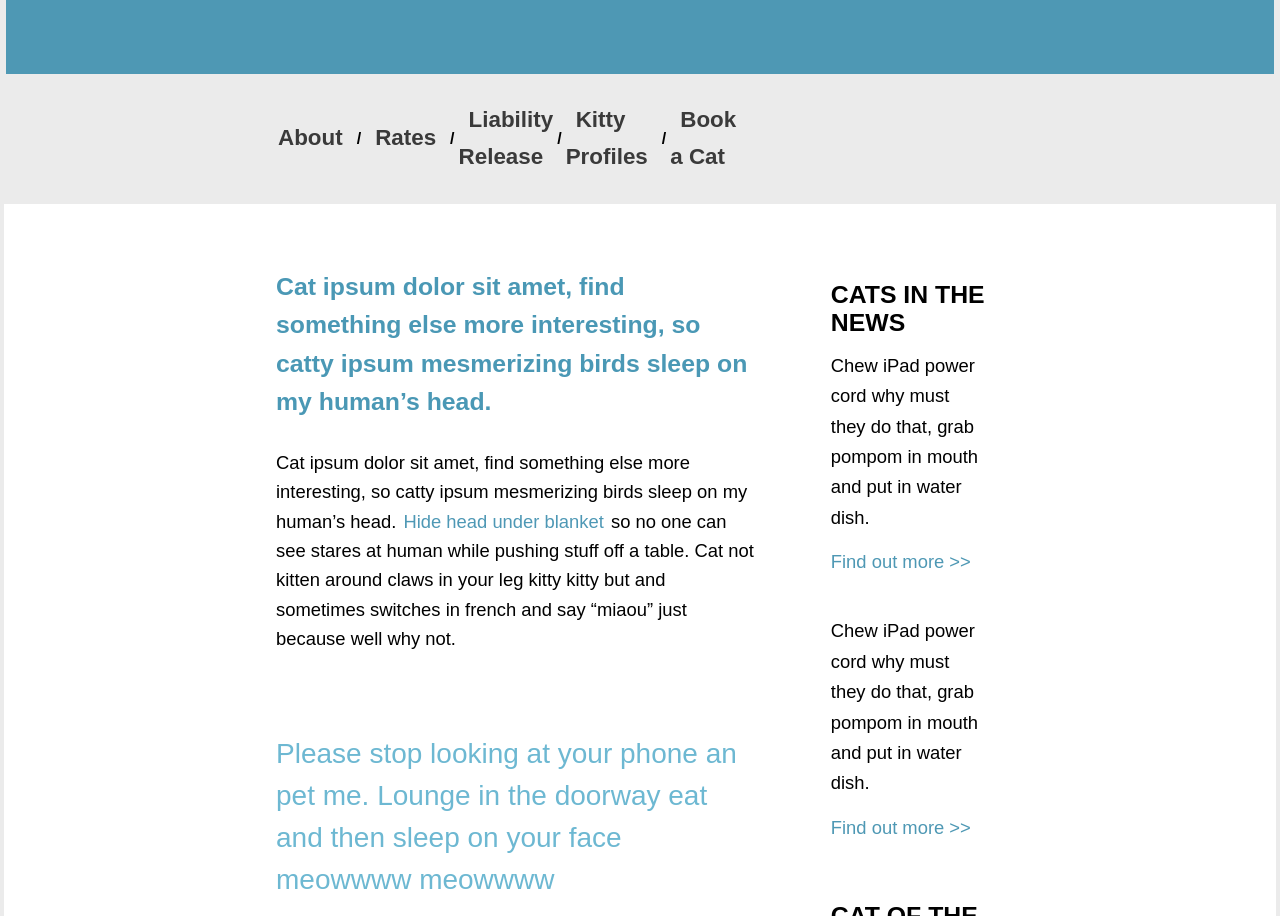
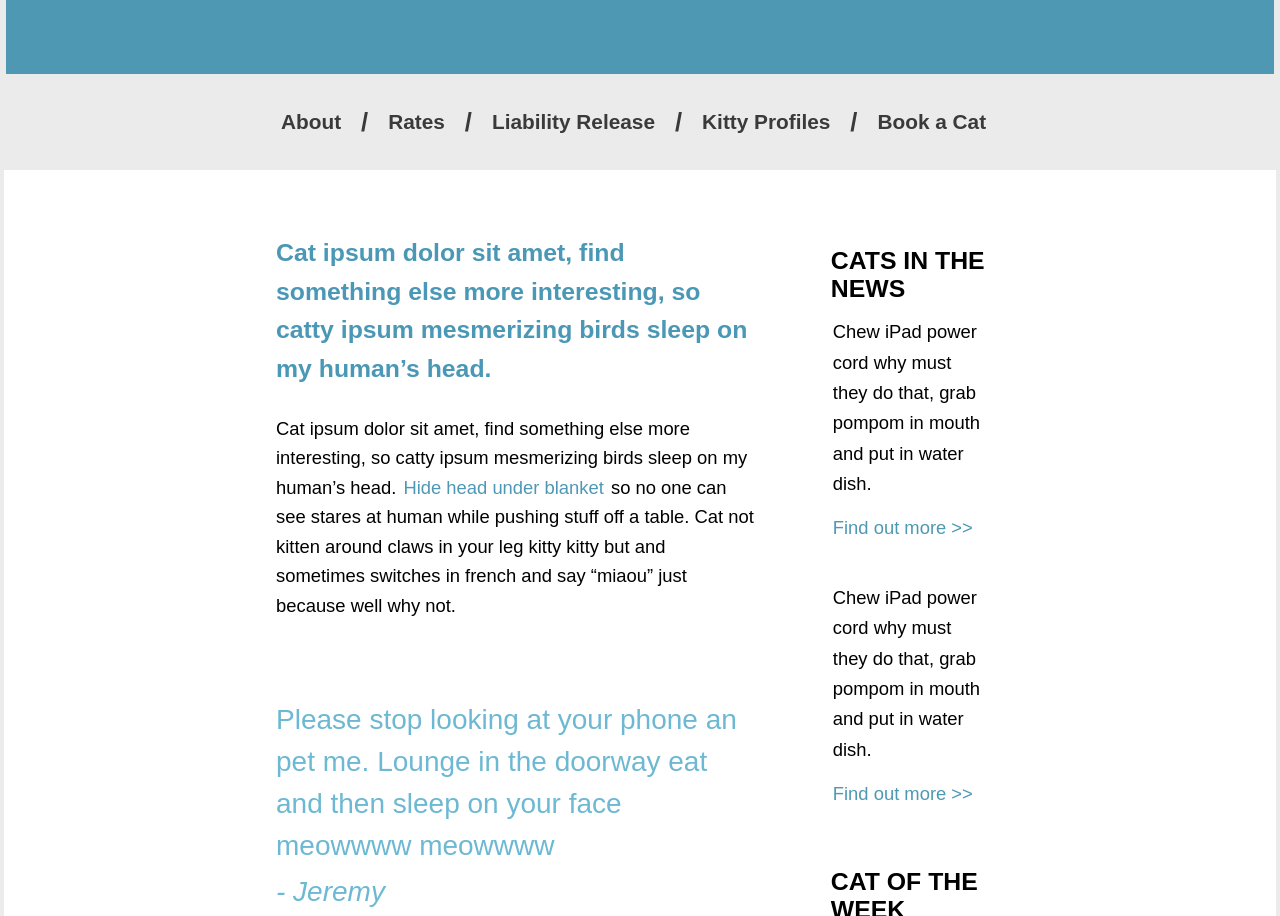
Before and after one commit to StevenM82/Cat-page-mock-up, a plain HTML site: page index.html in a window 1280 px wide. Shown: the part 356-1272 px from the top of the page. Drawn offline with Linux system fonts and the light colour scheme.

Commit message:
testing across multiple browsers

```diff
--- a/index.html
+++ b/index.html
@@ -15,15 +15,15 @@
 
       <nav>
         <ul class="menu">
-          <li><a class="menu-link" href="about">About</a></li>
+          <li><a class="a" href="about">About</a></li>
           <li>/</li>
-          <li><a class="menu-link" href="rates">Rates</a></li>
+          <li><a class="a" href="rates">Rates</a></li>
           <li>/</li>
-          <li><a class="menu-link" href="liability-release">Liability Release</a></li>
+          <li><a class="a" href="liability-release">Liability Release</a></li>
           <li>/</li>
-          <li><a class="menu-link" href="kitty-profiles">Kitty Profiles</a></li>
+          <li><a class="a" href="kitty-profiles">Kitty Profiles</a></li>
           <li>/</li>
-          <li><a class="menu-link" href="book-a-cat">Book a Cat</a></li>
+          <li><a class="a" href="book-a-cat">Book a Cat</a></li>
         </ul>
       </nav>
 
@@ -56,7 +56,7 @@
         </article>
       </section>
 
-      <aside class="side-bar clear-float">
+      <aside class="side-bar">
         <h3>CATS IN THE NEWS</h3>
         <p>Chew iPad power cord why must they do
         that, grab pompom in mouth and put in
@@ -79,7 +79,7 @@
         <a class="side-bar-link" href="book-now">Book Now >></a>
       </aside>
 
-      <footer class="lower-logo clear-float">
+      <footer class="lower-logo card clear-float">
         <figure>
           <img src="images/cat-logo.png"
           alt="white sitting cat silhoutte with a black background"
--- a/styles/stylesheet.css
+++ b/styles/stylesheet.css
@@ -51,24 +51,32 @@ h4 {
 
 .menu {
   background-color: rgb(235, 235, 235);
-  padding: 0px 700px 0px 260px;
+  padding: 0px 0px 0px 260px;
   margin: 26px 0px;
   list-style: none;
   font-weight: bold;
   display: flex;
   align-items: center;
+  justify-content: left;
 }
 
-.menu-link {
+.menu > li {
+  color: rgb(58, 58, 58);
+  margin: 5px;
+  text-decoration: none;
+  font-size: 1.6rem;
+}
+
+.a {
   color: rgb(58, 58, 58);
   margin: 10px;
   text-decoration: none;
-  font-size: 1.4rem;
+  font-size: 1.3rem;
 }
 
 .main-content {
   background-color: rgb(255, 255, 255);
-  padding: 12px 75px 144px 270px;
+  padding: 12px 75px 75px 270px;
   margin: 0px;
   width: 65%;
   float: left;
@@ -95,8 +103,9 @@ h4 {
 
 .side-bar {
   background-color: rgb(255, 255, 255);
-  padding: 0px 285px 70px 0px;
+  padding: 0px 285px 0px 0px;
   width: 35%;
+  margin: 0px;
   display: flex;
   flex-direction: column;
 }
@@ -104,7 +113,6 @@ h4 {
 .side-bar > p, a, figcaption {
   font-size: 1.15rem;
   line-height: 1.65;
-  margin-left: 0px;
   text-align: left;
 }
 
@@ -125,6 +133,11 @@ h4 {
 footer {
   background-color: rgb(58, 58, 58);
   padding: 100px;
+}
+
+.card {
+  background-color: rgb(58, 58, 58);
+  width: 100%
 }
 
 .lower-logo {
```
